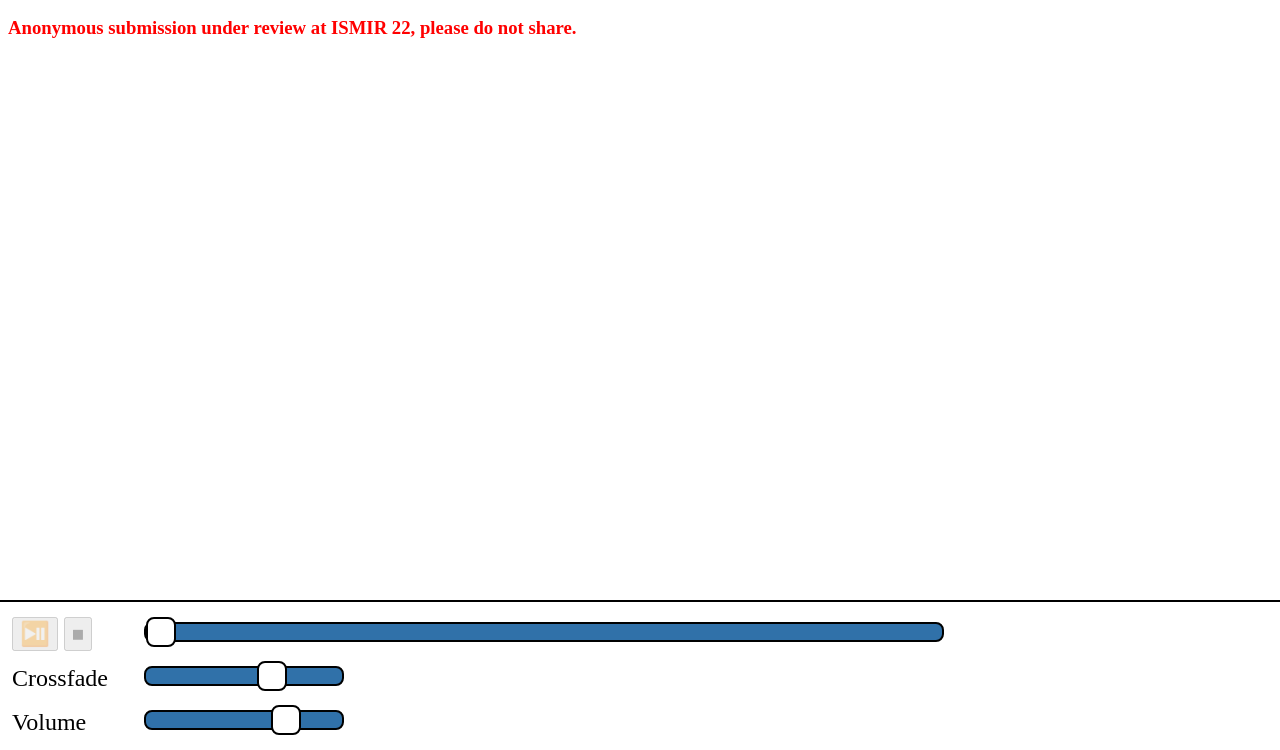
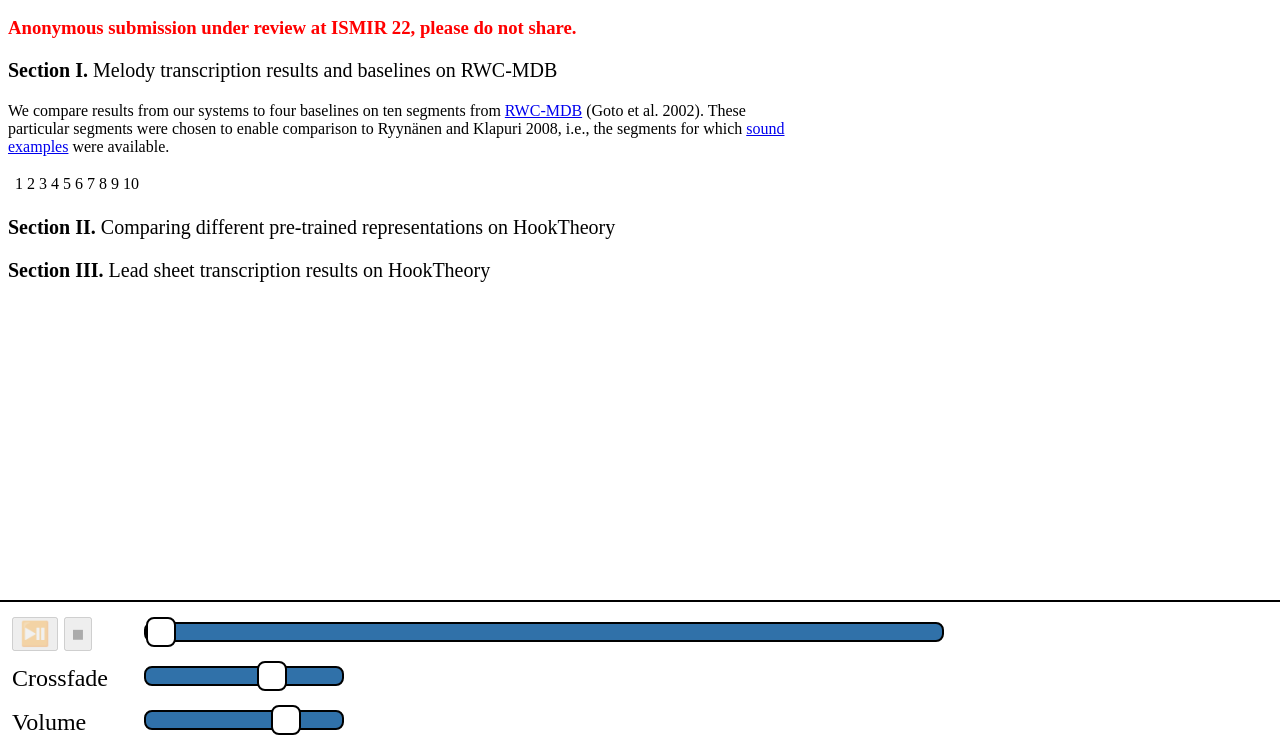
Before and after one commit to chrisdonahue/sheetsage, a plain HTML site: page index.html in a window 1280 px wide. Shown: the part 50-800 px from the top of the page. Drawn offline with nearby package versions, Linux system fonts and the light colour scheme; no server answers.

Commit message:
Working on comparisons

```diff
--- a/index.html
+++ b/index.html
@@ -36,7 +36,6 @@
     <script src="script.js" defer></script>
   </head>
   <body>
-    <div id="main">
     <div id="header">
       <h2>
         Sound Examples for
@@ -50,49 +49,66 @@
       </p>
     </div>
 
-      <div id="body-loading" class="spinner"></div>
-      <div id="body" style="display: none">
-        <div id="preview-loading" class="spinner" style="display: none"></div>
-        <div id="preview" style="display: none">
-          <hr />
-          <div id="transcription-source-ui">
-            <label>Transcription</label>
-            <span>Estimated</span>
-            <input type="radio" name="transcription-source" value="1" checked />
-            <span>Reference</span>
-            <input type="radio" name="transcription-source" value="0" />
+    <div id="body">
+      <div class="section">
+        <p class="section-header">
+          <span class="section-number">Section I.</span>
+          Melody transcription results and baselines on RWC-MDB
+        </p>
+        <p>
+          We compare results from our systems to four baselines on ten segments
+          from
+          <a href="https://staff.aist.go.jp/m.goto/RWC-MDB/">RWC-MDB</a> (Goto
+          et al. 2002). These particular segments were chosen to enable
+          comparison to Ryyn&auml;nen and Klapuri 2008, i.e., the segments for
+          which
+          <a
+            href="https://web.archive.org/web/20081115212058/http://www.cs.tut.fi/sgn/arg/matti/demos/mbctrans/"
+            >sound examples</a
+          >
+          were available.
+        </p>
+
+        <template id="ryy08-method">
+          <tr></tr>
+        </template>
+        <template id="ryy08-example">
+          <td><input type="radio" name="ryy08-radio" /></td>
+        </template>
+        <table id="ryy08-table">
+          <thead>
+            <tr>
+              <td></td>
+              <td>1</td>
+              <td>2</td>
+              <td>3</td>
+              <td>4</td>
+              <td>5</td>
+              <td>6</td>
+              <td>7</td>
+              <td>8</td>
+              <td>9</td>
+              <td>10</td>
+            </tr>
+          </thead>
+          <tbody id="ryy08-table-body"></tbody>
+        </table>
       </div>
-          <div id="audio-ui">
-            <label>Audio Preview</label>
-            <div class="audio-transport" id="audio-play">▶️</div>
-            <div class="audio-transport" id="audio-stop">⏹</div>
-            <label>Volume</label>
-            <input
-              type="range"
-              id="audio-volume"
-              min="0"
-              max="1000"
-              value="750"
-            />
-            <label>Crossfade </label>
-            <span>Input</span>
-            <input
-              type="range"
-              id="audio-crossfade"
-              min="0"
-              max="1000"
-              value="500"
-            />
-            <span>Transcription</span>
+
+      <div class="section">
+        <p class="section-header">
+          <span class="section-number">Section II.</span>
+          Comparing different pre-trained representations on HookTheory
+        </p>
+        <p></p>
       </div>
-          <div id="score-ui">
-            <div>
-              <img class="score" id="score-est" />
-            </div>
-            <div>
-              <img class="score" id="score-ref" />
-            </div>
-          </div>
+
+      <div class="section">
+        <p class="section-header">
+          <span class="section-number">Section III.</span>
+          Lead sheet transcription results on HookTheory
+        </p>
+        <p></p>
       </div>
     </div>
 
@@ -123,6 +139,5 @@
         </div>
       </div>
     </div>
-    </div>
   </body>
 </html>
--- a/style.css
+++ b/style.css
@@ -1,4 +1,10 @@
+#body {
+  max-width: 800px;
+  margin-bottom: 200px;
+}
+
 #footer {
+  background-color: white;
   display: table;
   position: fixed;
   padding-top: 8px;
@@ -43,3 +49,11 @@ button {
 #xfade {
   max-width: 200px;
 }
+
+.section-header {
+  font-size: 1.25em;
+}
+
+.section-number {
+  font-weight: bold;
+}
```
Lines whose indentation alone changed are shown as unchanged.
